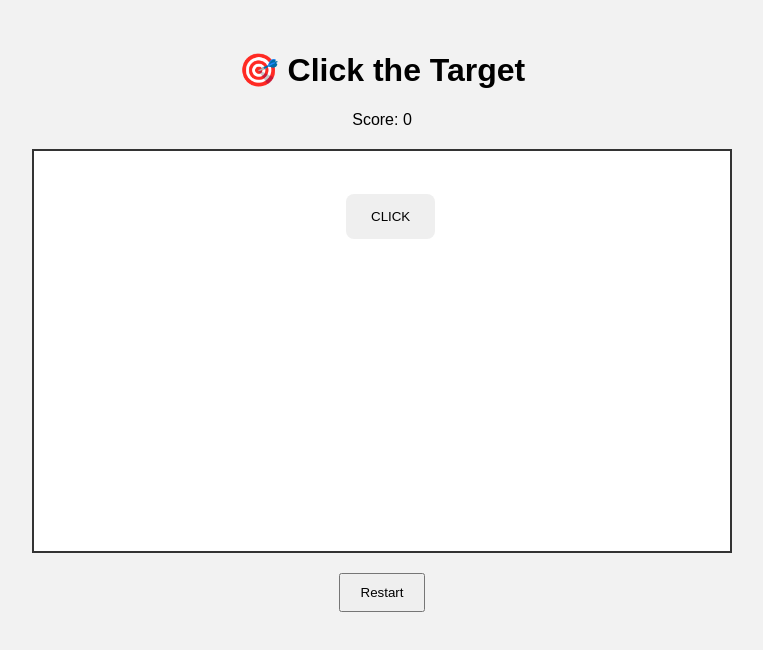
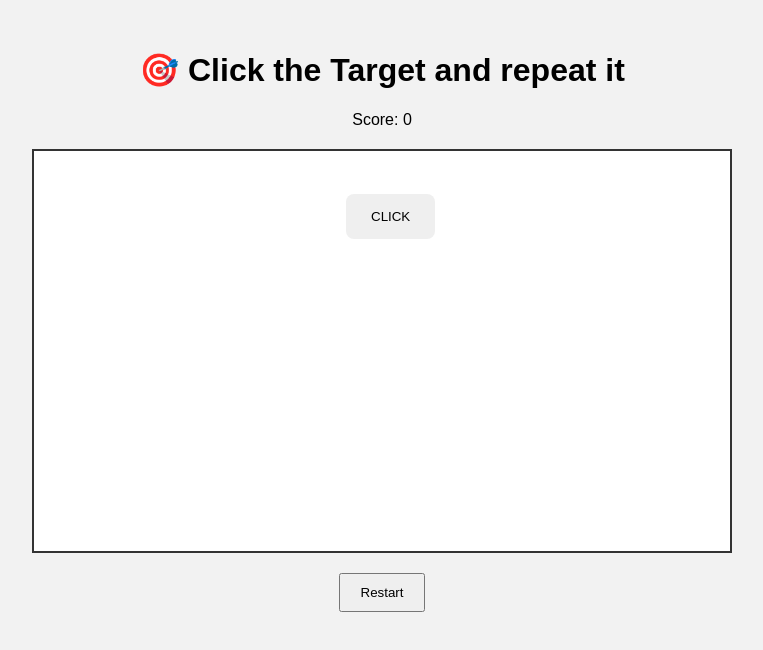
Before and after one commit to bkbala3710/github-actions-aug-2, a website: page index.html in a window 1280 px wide. Shown: the whole page, without its empty margins (258-1021 px from the left). Drawn offline with Linux system fonts and the light colour scheme.

Commit message:
feat: Added the extra heading

```diff
--- a/index.html
+++ b/index.html
@@ -9,7 +9,7 @@
 
 <body>
   <div class="game">
-    <h1>🎯 Click the Target</h1>
+    <h1> 🎯 Click the Target and repeat it </h1>
 
     <p>Score: <span id="score">0</span></p>
 
```
